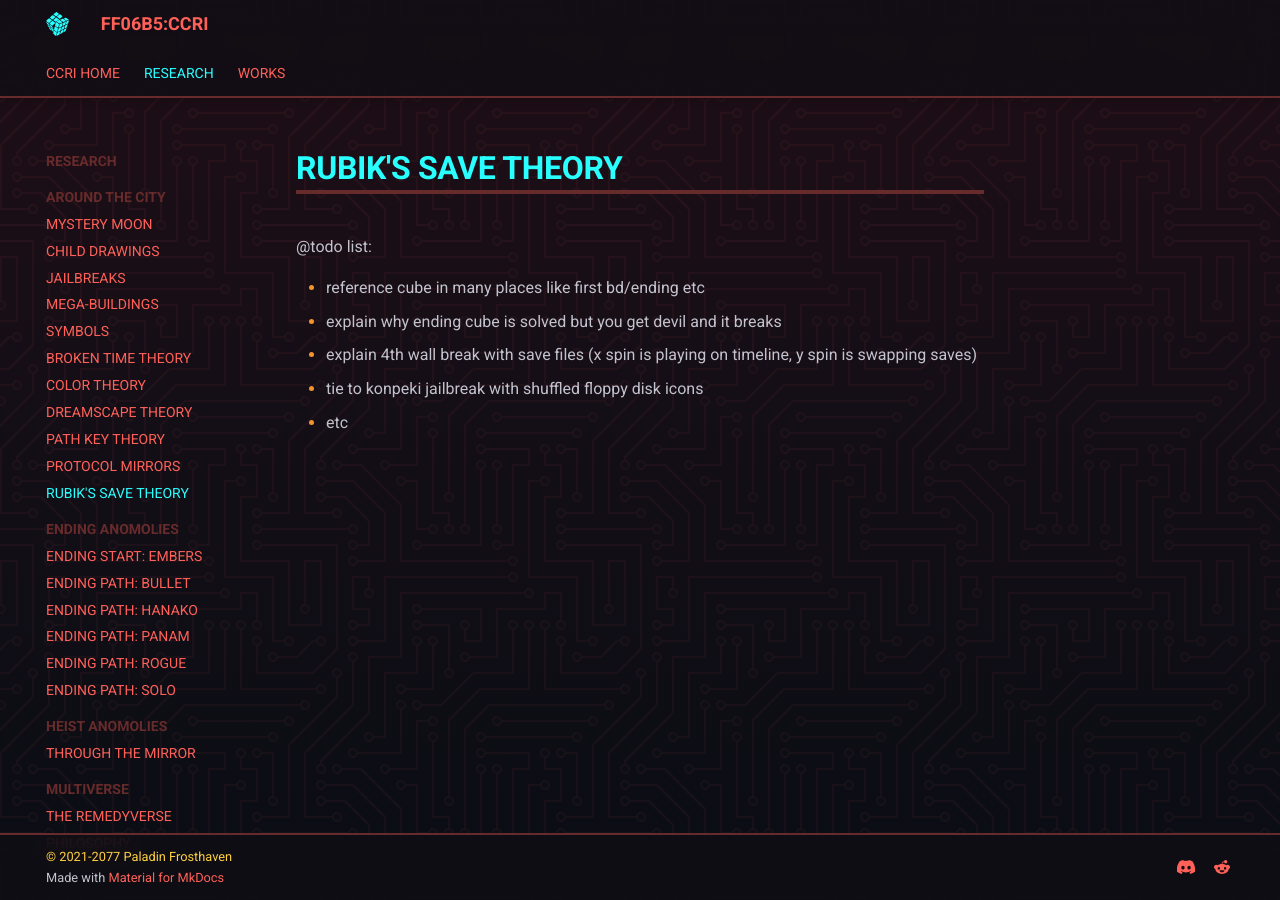
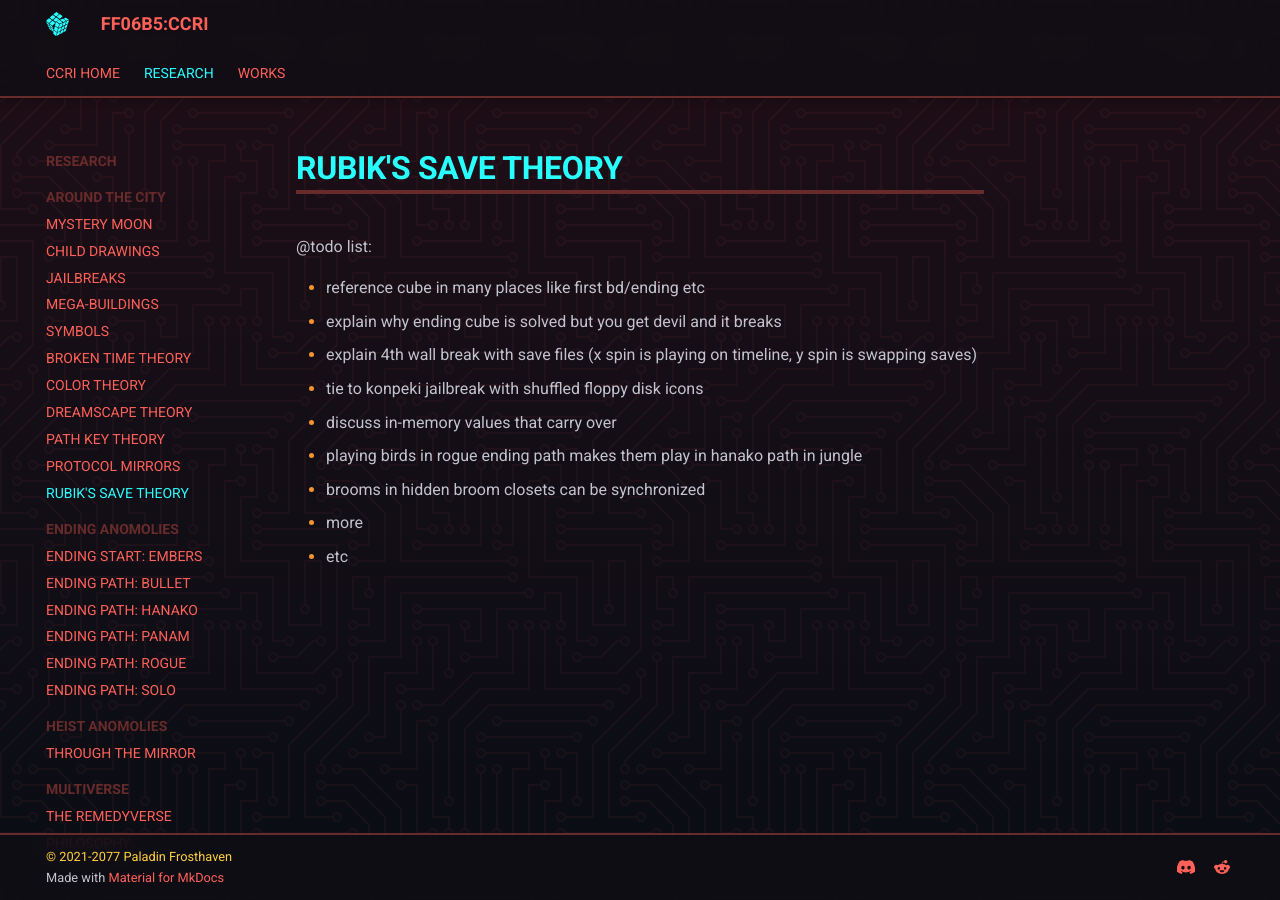
Before and after one commit to Frosthaven/cyberpunk-ff06b5-research, an MkDocs documentation site: the page built from docs/Research/Around The City/theory-savefile-rubiks.md, in a window 1280 px wide. Built offline with MkDocs 1.6.1 and Material for MkDocs 9.7.7, drawn with Linux system fonts in a browser that asks for light colours; comment, search, counter and statistics services are not loaded.

Commit message:
content updates

```diff
--- a/docs/Research/Around The City/theory-savefile-rubiks.md
+++ b/docs/Research/Around The City/theory-savefile-rubiks.md
@@ -6,4 +6,8 @@
 - explain why ending cube is solved but you get devil and it breaks
 - explain 4th wall break with save files (x spin is playing on timeline, y spin is swapping saves)
   - tie to konpeki jailbreak with shuffled floppy disk icons
+- discuss in-memory values that carry over
+  - playing birds in rogue ending path makes them play in hanako path in jungle
+  - brooms in hidden broom closets can be synchronized
+  - more
 - etc
```
